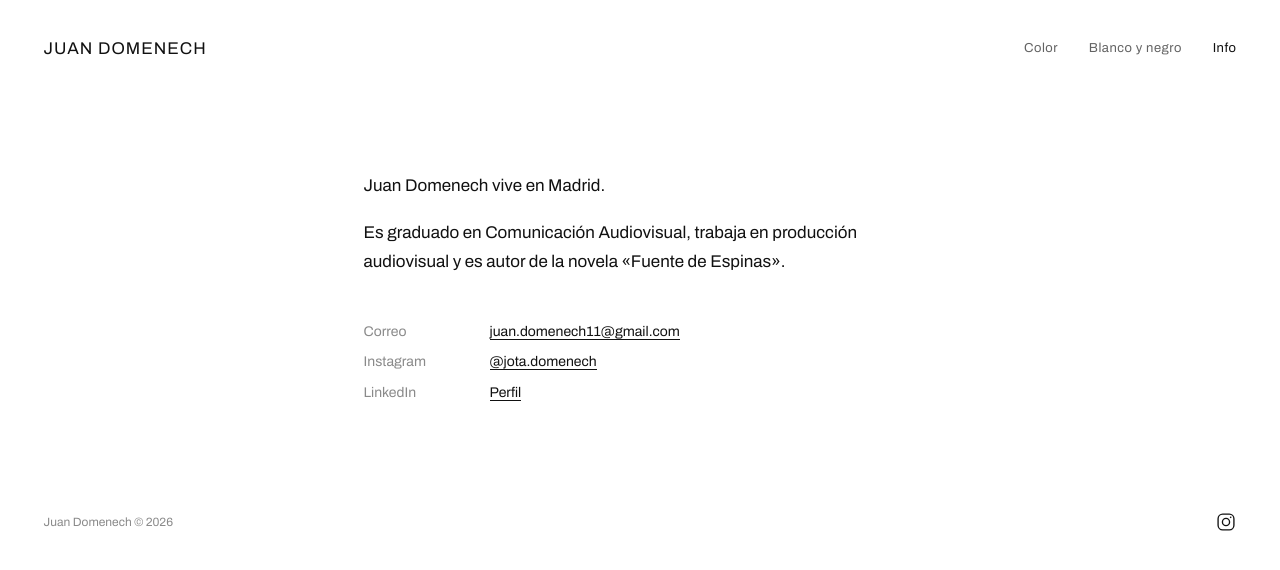
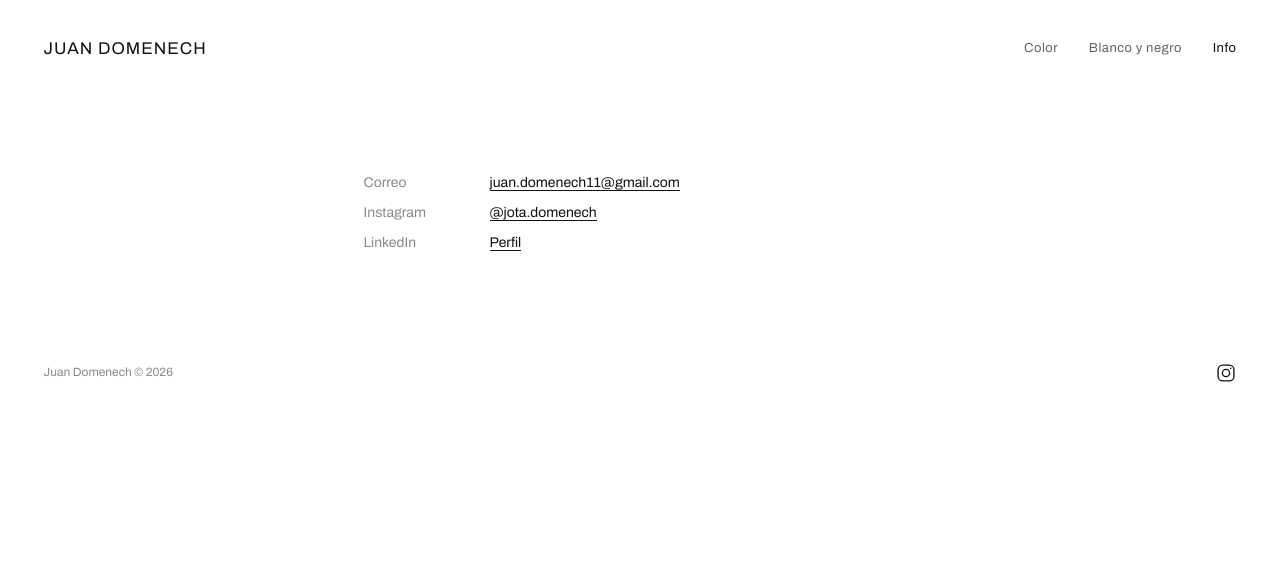
Before and after one commit to juandoga/porfolio, a plain HTML site: page index.html in a window 1280 px wide. Both pictures are taken after a click on the link "Info". Drawn offline with Linux system fonts and the light colour scheme.

Commit message:
Info: solo contacto
Co-Authored-By: Claude Opus 5.5 <noreply@anthropic.com>
Claude-Session: https://claude.ai/code/session_01QZrFnoAhnw2Wbc7o4LttmB

```diff
--- a/data.js
+++ b/data.js
@@ -1,10 +1,7 @@
 // Datos del porfolio. Lo más cómodo es editarlos desde la página de gestión: /porfolio/admin/
 window.SITE = {
  "name": "Juan Domenech",
- "about": [
-  "Juan Domenech vive en Madrid.",
-  "Es graduado en Comunicación Audiovisual, trabaja en producción audiovisual y es autor de la novela «Fuente de Espinas»."
- ],
+ "about": [],
  "contact": {
   "email": "juan.domenech11@gmail.com",
   "instagram": "jota.domenech",
--- a/index.html
+++ b/index.html
@@ -57,7 +57,8 @@
 
   .info{max-width:640px;margin:0 auto;padding:clamp(24px,9vh,110px) var(--pad) 80px}
   .info p{font-size:clamp(15px,1.4vw,17px);line-height:1.7;margin-bottom:1.1em}
-  .info dl{margin-top:44px;display:grid;grid-template-columns:110px 1fr;gap:8px 16px;font-size:14px}
+  .info p+dl{margin-top:44px}
+  .info dl{display:grid;grid-template-columns:110px 1fr;gap:8px 16px;font-size:14px}
   .info dt{color:var(--mute)}
   .info dd a{border-bottom:1px solid currentColor}
 
```
